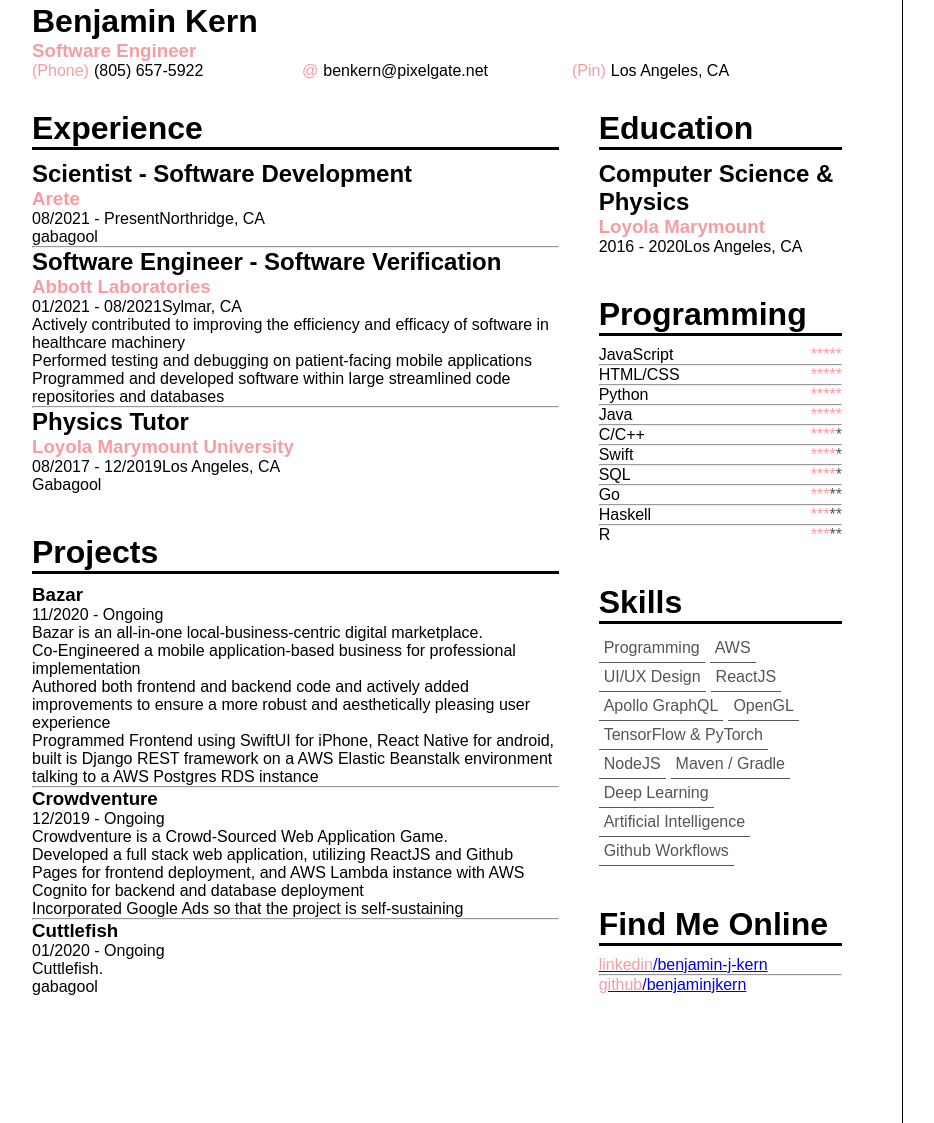
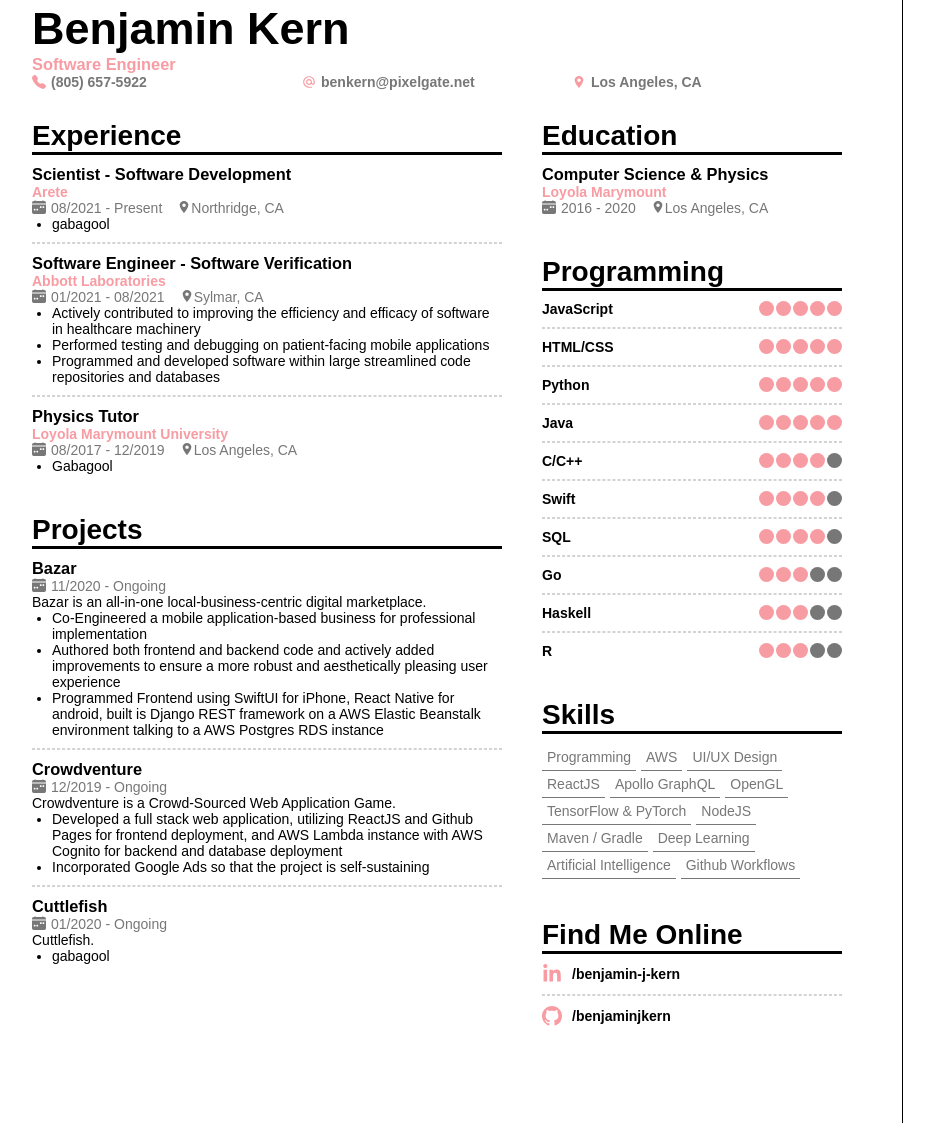
Before and after one commit to benjaminjkern/resume, a React app: page / in a window 1280 px wide. Shown: the part 57-1180 px from the top of the page, without its empty margins (28-962 px from the left). Built offline with nearby package versions, Linux system fonts and the light colour scheme.

Commit message:
Icons and some nice styling

```diff
--- a/package.json
+++ b/package.json
@@ -5,6 +5,7 @@
   "dependencies": {
     "react": "^18.2.0",
     "react-dom": "^18.2.0",
+    "react-icons": "^4.7.1",
     "react-scripts": "5.0.1"
   },
   "scripts": {
--- a/src/Columns.js
+++ b/src/Columns.js
@@ -8,11 +8,11 @@
 const Columns = () => {
     return (
         <div style={{ flexDirection: "row" }}>
-            <div style={{ flex: 2 }}>
+            <div style={{ flex: 3 }}>
                 <ExperienceSection />
                 <ProjectsSection />
             </div>
-            <div style={{ flex: 1 }}>
+            <div style={{ flex: 2 }}>
                 <EducationSection />
                 <SkillsRatingSection />
                 <SkillsListSection />
--- a/src/TopSection.js
+++ b/src/TopSection.js
@@ -1,4 +1,7 @@
-import { primaryColor } from "./colors";
+import { primaryColor, secondaryColor } from "./colors";
+import { BsFillTelephoneFill } from "react-icons/bs";
+import { MdAlternateEmail } from "react-icons/md";
+import { IoLocationSharp } from "react-icons/io5";
 
 const TopSection = () => {
     return (
@@ -8,7 +11,7 @@
                 marginBottom: 0,
             }}
         >
-            <h1>Benjamin Kern</h1>
+            <h1 style={{ fontSize: 45 }}>Benjamin Kern</h1>
             <h3 style={{ color: primaryColor }}>Software Engineer</h3>
             <div
                 style={{
@@ -17,20 +20,40 @@
                     marginBottom: 10,
                 }}
             >
-                <InfoSection icon="(Phone)">(805) 657-5922</InfoSection>
-                <InfoSection icon="@">benkern@pixelgate.net</InfoSection>
-                <InfoSection icon="(Pin)">Los Angeles, CA</InfoSection>
+                <InfoSection
+                    icon={<BsFillTelephoneFill />}
+                    href="tel:(805) 657-5922"
+                >
+                    (805) 657-5922
+                </InfoSection>
+                <InfoSection
+                    icon={<MdAlternateEmail />}
+                    href="mailto:benkern@pixelgate.net?subject=You seem like the perfect fit!"
+                >
+                    benkern@pixelgate.net
+                </InfoSection>
+                <InfoSection icon={<IoLocationSharp />}>
+                    Los Angeles, CA
+                </InfoSection>
             </div>
         </div>
     );
 };
 
-const InfoSection = ({ icon, children }) => {
+const InfoSection = ({ icon, children, href }) => {
     return (
-        <div style={{ flex: 1, flexDirection: "row" }}>
+        <a
+            href={href}
+            style={{
+                flex: 1,
+                flexDirection: "row",
+                alignItems: "center",
+                color: secondaryColor,
+            }}
+        >
             <span style={{ color: primaryColor, marginRight: 5 }}>{icon}</span>
             <span>{children}</span>
-        </div>
+        </a>
     );
 };
 
--- a/src/colors.js
+++ b/src/colors.js
@@ -1,3 +1,3 @@
 export const primaryColor = "#f89ca3";
 export const textColor = "#000";
-export const secondaryColor = "#555";
+export const secondaryColor = "#777";
--- a/src/components/DateLocationInfo.js
+++ b/src/components/DateLocationInfo.js
@@ -1,8 +1,20 @@
+import { BsFillCalendarWeekFill } from "react-icons/bs";
+import { IoLocationSharp } from "react-icons/io5";
+import { secondaryColor } from "../colors";
+
 const DateLocationInfo = ({ dates, location }) => {
     return (
-        <div style={{ flexDirection: "row" }}>
-            <span>{dates}</span>
-            <span>{location}</span>
+        <div style={{ flexDirection: "row", color: secondaryColor }}>
+            <span style={{ flexDirection: "row", marginRight: 15 }}>
+                <BsFillCalendarWeekFill style={{ marginRight: 5 }} />
+                {dates}
+            </span>
+            {location && (
+                <span style={{ flexDirection: "row" }}>
+                    <IoLocationSharp />
+                    {location}
+                </span>
+            )}
         </div>
     );
 };
--- a/src/globals.css
+++ b/src/globals.css
@@ -1,8 +1,30 @@
 body,
-body *:not(noscript) {
+body *:not(noscript, li, ul) {
     display: flex;
     flex-direction: column;
     margin: 0;
     padding: 0;
-    font-family: Arial, Helvetica, sans-serif
+    font-family: Arial, Helvetica, sans-serif;
 }
+
+body {
+    font-size: 14px;
+}
+
+hr {
+    border-style: dashed;
+    border-color: lightgray;
+    margin-top: 10px !important;
+    margin-bottom: 10px !important;
+}
+
+ul {
+    margin: 0 !important;
+    padding-left: 20px;
+}
+
+a {
+    text-decoration: none;
+    color: black;
+    font-weight: 700;
+}
--- a/src/sections/ExperienceSection.js
+++ b/src/sections/ExperienceSection.js
@@ -40,8 +40,8 @@
 export const Job = ({ title, company, dates, location, achievements = [] }) => {
     return (
         <div>
-            <h2>{title}</h2>
-            <h3 style={{ color: primaryColor }}>{company}</h3>
+            <h3>{title}</h3>
+            <h4 style={{ color: primaryColor }}>{company}</h4>
             <DateLocationInfo dates={dates} location={location} />
             <ul>
                 {achievements.map((achievement, i) => (
--- a/src/sections/LinksSection.js
+++ b/src/sections/LinksSection.js
@@ -1,6 +1,8 @@
 import { primaryColor } from "../colors";
 import List from "../components/List";
 import Section from "../components/Section";
+import { BsGithub } from "react-icons/bs";
+import { FaLinkedinIn } from "react-icons/fa";
 
 const LinksSection = () => {
     return (
@@ -8,11 +10,14 @@
             <List>
                 <IconLink
                     href="https://linkedin.com/in/benjamin-j-kern"
-                    icon="linkedin"
+                    icon={<FaLinkedinIn />}
                 >
                     /benjamin-j-kern
                 </IconLink>
-                <IconLink href="https://github.com/benjaminjkern" icon="github">
+                <IconLink
+                    href="https://github.com/benjaminjkern"
+                    icon={<BsGithub />}
+                >
                     /benjaminjkern
                 </IconLink>
             </List>
@@ -22,8 +27,12 @@
 
 const IconLink = ({ href, icon, children }) => {
     return (
-        <a style={{ flexDirection: "row" }} href={href}>
-            <span style={{ color: primaryColor }}>{icon}</span>
+        <a style={{ flexDirection: "row", alignItems: "center" }} href={href}>
+            <span
+                style={{ color: primaryColor, marginRight: 10, fontSize: 20 }}
+            >
+                {icon}
+            </span>
             {children}
         </a>
     );
--- a/src/sections/SkillsRatingSection.js
+++ b/src/sections/SkillsRatingSection.js
@@ -25,19 +25,21 @@
 const SkillRating = ({ rating, children }) => {
     return (
         <div style={{ flexDirection: "row", justifyContent: "space-between" }}>
-            <span>{children}</span>
+            <span style={{ fontWeight: 700 }}>{children}</span>
             <div style={{ flexDirection: "row" }}>
                 {Array(MAX_RATING)
                     .fill()
                     .map((_, i) => (
                         <span
                             style={{
-                                color:
+                                backgroundColor:
                                     rating > i ? primaryColor : secondaryColor,
+                                width: 15,
+                                height: 15,
+                                borderRadius: 10,
+                                marginLeft: 2,
                             }}
-                        >
-                            *
-                        </span>
+                        />
                     ))}
             </div>
         </div>
```
Also changed, not shown: 1 other file. Lines whose indentation alone changed are shown as unchanged.
